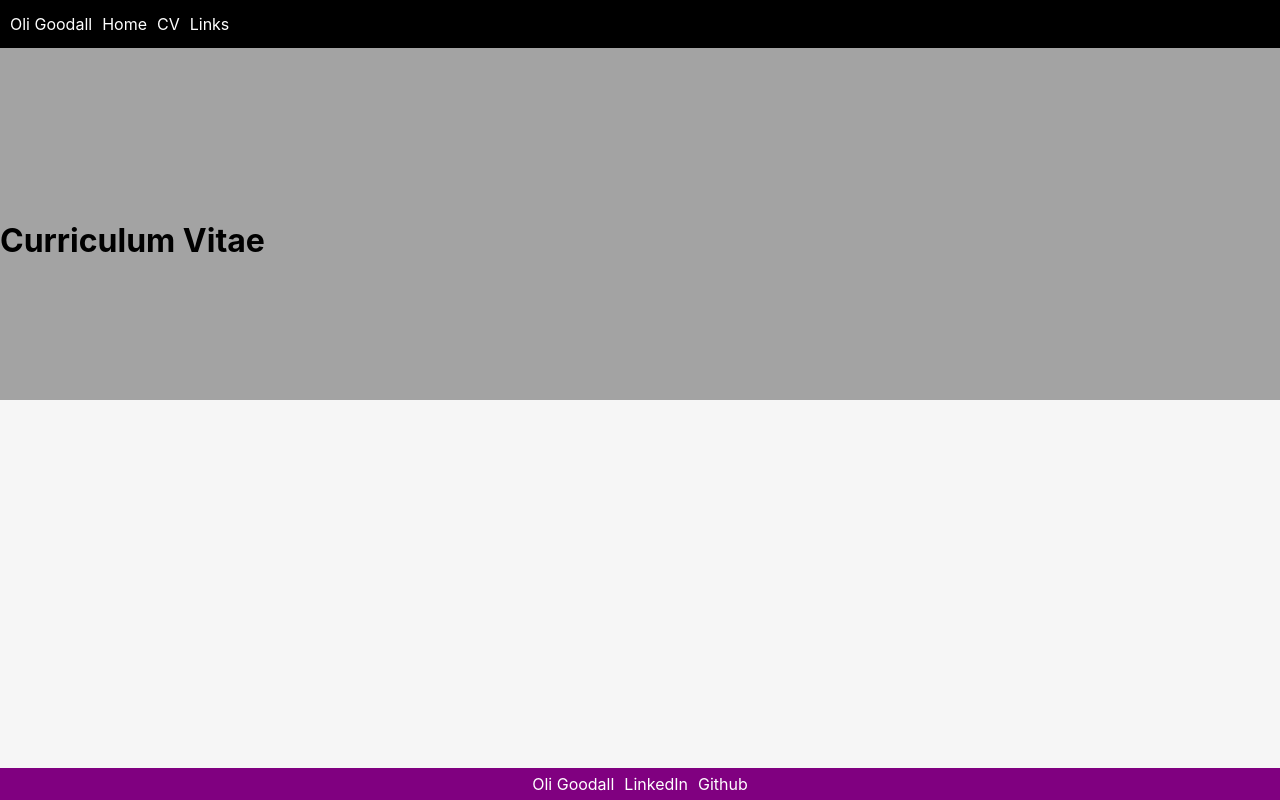
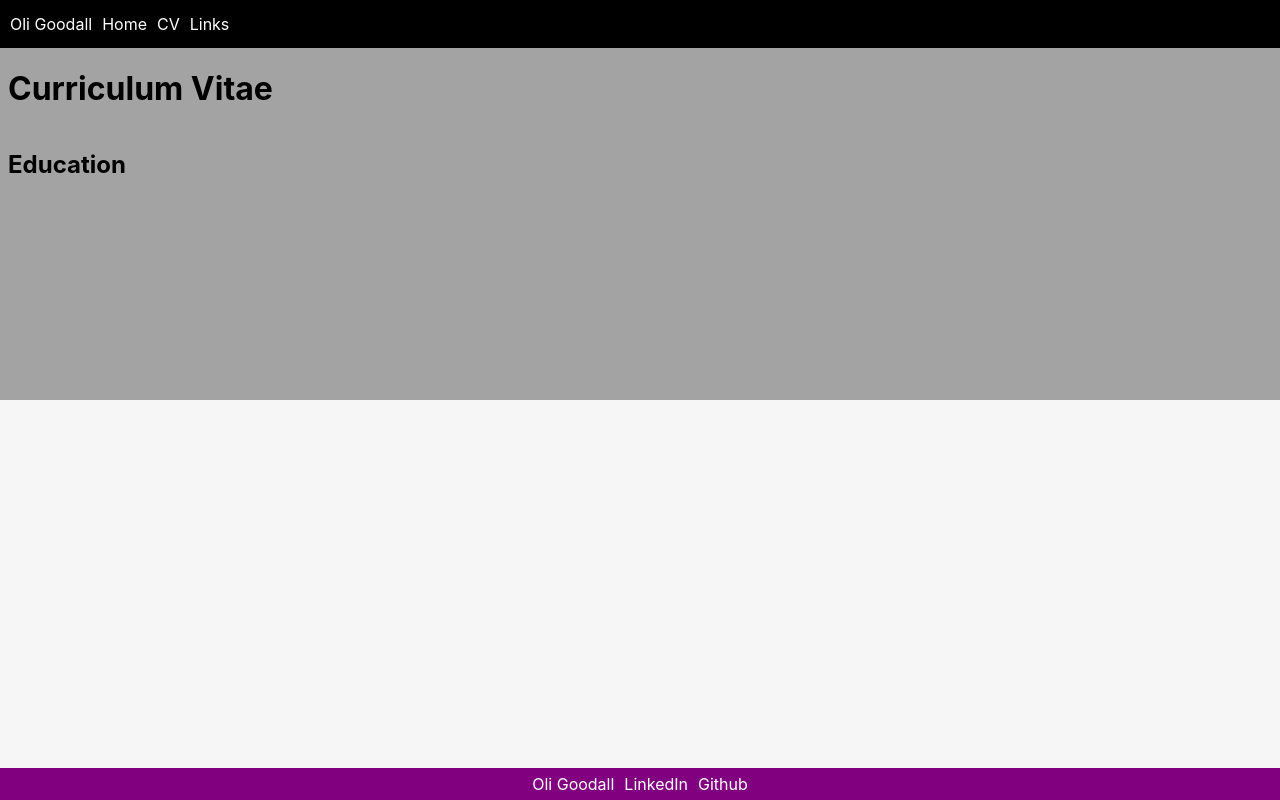
Before and after one commit to Oli-Goodall/Oli-Goodall.github.io, a React (Create React App) app in the folder personal-site/: page /cv in a window 1280 px wide. Built offline with nearby package versions, Linux system fonts and the light colour scheme.

Commit message:
Sorted CV Page content positioning

```diff
--- a/personal-site/src/components/cv-page/CVPage.scss
+++ b/personal-site/src/components/cv-page/CVPage.scss
@@ -1,4 +1,9 @@
-h1.cv-page-heading {
+.cv-page {
+    min-width: 100vw;
+    height: 80vh;
+    display: flex;
+    flex-direction: column;
+    top: 3em;
     position: absolute;
-    top: 200px;
+    left: 0.5em;
 }
--- a/personal-site/src/components/cv-page/CVPage.tsx
+++ b/personal-site/src/components/cv-page/CVPage.tsx
@@ -5,6 +5,7 @@ export const CVPage: React.FunctionComponent = () => {
     return(
         <div className="cv-page">
             <h1 className="cv-page-heading">Curriculum Vitae</h1>
+            <h2 className="education">Education</h2>
         </div>
     )
 }
```
